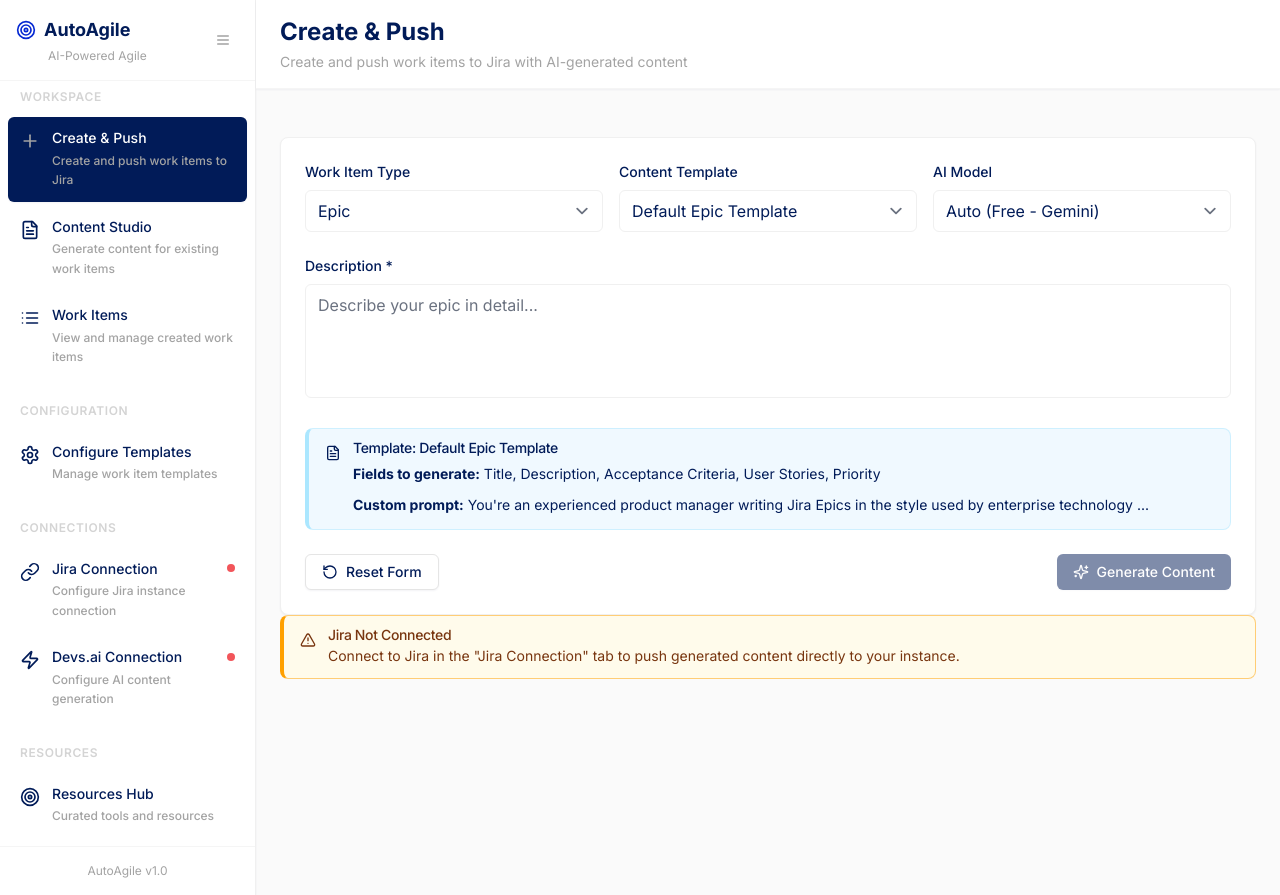
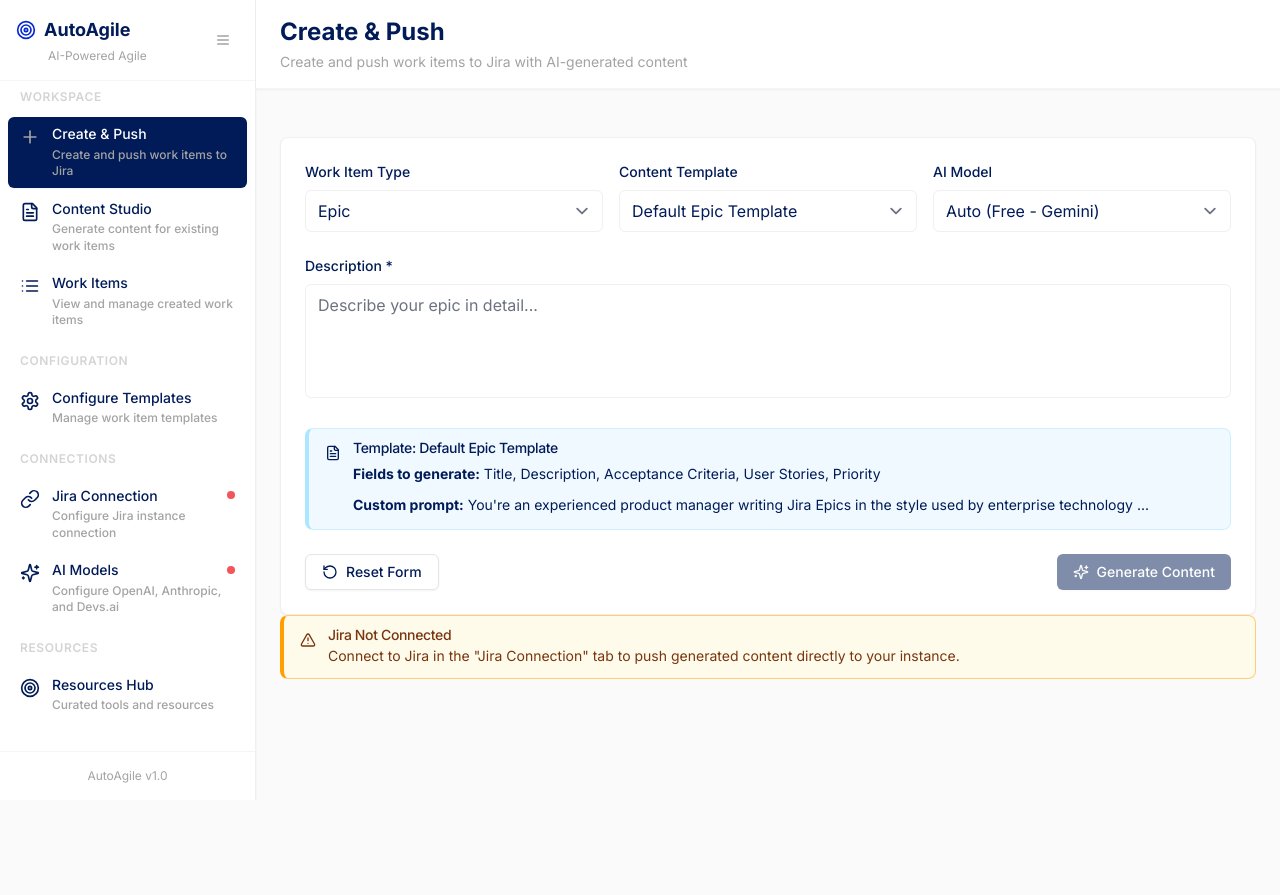
Before and after one commit to ketanmulay-appdirect/AutoAgile, a Next.js app: page / in a window 1280 px wide. After the commit the page ends 800 px from the top, so only its background shows below. Built offline with nearby package versions, Linux system fonts and the light colour scheme.

Commit message:
feat: implement user-configurable API key management for OpenAI and Anthropic, consolidate AI model settings UI, and enhance provider status messaging

```diff
--- a/src/components/enhanced-work-item-creator.tsx
+++ b/src/components/enhanced-work-item-creator.tsx
@@ -2,8 +2,6 @@
 
 import React, { useState, useEffect } from 'react'
 import { WorkItemType, GeneratedContent, AIModel, JiraInstance, WorkItemTemplate, JiraField, EnhancedExtractionResult, FieldExtractionConfig, ExtractionPreferences, PMToolCategory } from '../types'
-import { type OpenAIConnection } from '../lib/openai-service'
-import { type AnthropicConnection } from '../lib/anthropic-service'
 import { ContentEditor } from './content-editor'
 import { ToastContainer } from './ui/toast'
 import { useToast } from '../hooks/use-toast'
@@ -1274,14 +1272,20 @@ export function EnhancedWorkItemCreator({ jiraConnection, devsAIConnection, open
               {!isEditing && (
                 <CardContent className="bg-cloud-50 border-t">
                   <div className="flex items-center justify-between">
-                    {!jiraConnection && (
-                      <div className="flex items-center space-x-3">
+                    <div className="flex items-center space-x-3">
+                      {jiraConnection ? (
+                        <>
+                          <StatusIcons.Done size="sm" />
+                          <Badge variant="success">Jira Connected</Badge>
+                          <span className="text-xs text-cloud-600">({jiraConnection.url})</span>
+                        </>
+                      ) : (
                         <>
                           <StatusIcons.Error size="sm" />
                           <Badge variant="destructive">Jira Not Connected</Badge>
                         </>
-                      </div>
-                    )}
+                      )}
+                    </div>
 
                     {!jiraConnection && (
                       <Button
--- a/src/components/sidebar.tsx
+++ b/src/components/sidebar.tsx
@@ -10,9 +10,11 @@ interface SidebarProps {
   onViewChange: (view: string) => void
   jiraConnection: any
   devsAIConnection: any
+  openAIConnection?: any
+  anthropicConnection?: any
 }
 
-export function Sidebar({ currentView, onViewChange, jiraConnection, devsAIConnection }: SidebarProps) {
+export function Sidebar({ currentView, onViewChange, jiraConnection, devsAIConnection, openAIConnection, anthropicConnection }: SidebarProps) {
   const [isCollapsed, setIsCollapsed] = useState(false)
 
   // Grouped navigation structure
@@ -65,11 +67,11 @@ export function Sidebar({ currentView, onViewChange, jiraConnection, devsAIConne
           status: jiraConnection ? 'connected' : 'disconnected'
         },
         {
-          id: 'devs-ai',
-          label: 'Devs.ai Connection',
-          icon: Icons.Zap,
-          description: 'Configure AI content generation',
-          status: devsAIConnection ? 'connected' : 'disconnected'
+          id: 'ai-models',
+          label: 'AI Models',
+          icon: Icons.Sparkles,
+          description: 'Configure OpenAI, Anthropic, and Devs.ai',
+          status: (openAIConnection || anthropicConnection || devsAIConnection) ? 'connected' : 'disconnected'
         }
       ]
     },
@@ -123,7 +125,7 @@ export function Sidebar({ currentView, onViewChange, jiraConnection, devsAIConne
 
       {/* Navigation Groups */}
       <nav className="flex-1 p-2 overflow-y-auto">
-        <div className="space-y-6">
+        <div className="space-y-4">
           {navigationGroups.map((group, groupIndex) => (
             <div key={group.id}>
               {/* Section Header - only show when expanded */}
@@ -155,7 +157,7 @@ export function Sidebar({ currentView, onViewChange, jiraConnection, devsAIConne
                       <Button
                         variant={isActive ? "default" : "ghost"}
                         className={cn(
-                          "w-full justify-start h-auto p-3 relative",
+                          "w-full justify-start h-auto px-3 py-2 relative",
                           isCollapsed ? "px-3" : "px-3"
                         )}
                         onClick={() => onViewChange(item.id)}
@@ -182,7 +184,7 @@ export function Sidebar({ currentView, onViewChange, jiraConnection, devsAIConne
                                   </div>
                                 )}
                               </div>
-                              <p className="text-xs text-cloud-600 leading-relaxed break-words whitespace-normal">
+                              <p className="text-xs text-cloud-600 leading-snug break-words whitespace-normal">
                                 {item.description}
                               </p>
                             </div>
--- a/src/components/work-items-page.tsx
+++ b/src/components/work-items-page.tsx
@@ -316,7 +316,7 @@ export function WorkItemsPage({ jiraConnection }: WorkItemsPageProps) {
               onClick={() => window.dispatchEvent(new CustomEvent('navigate-to-create'))}
               className="inline-flex items-center"
             >
-              <Icons.Plus size="sm" className="mr-2 text-current" />
+              <Icons.Plus size="sm" className="mr-2" />
               Create Work Item
             </Button>
           )}
```
